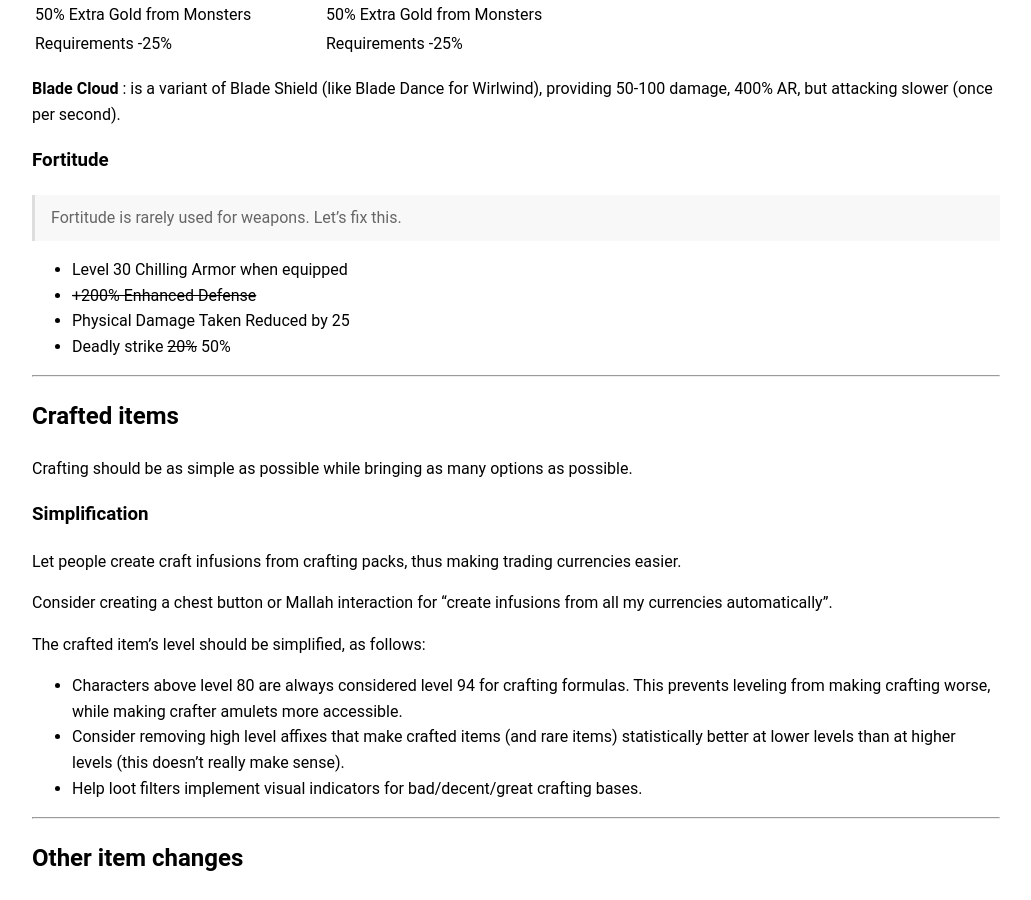
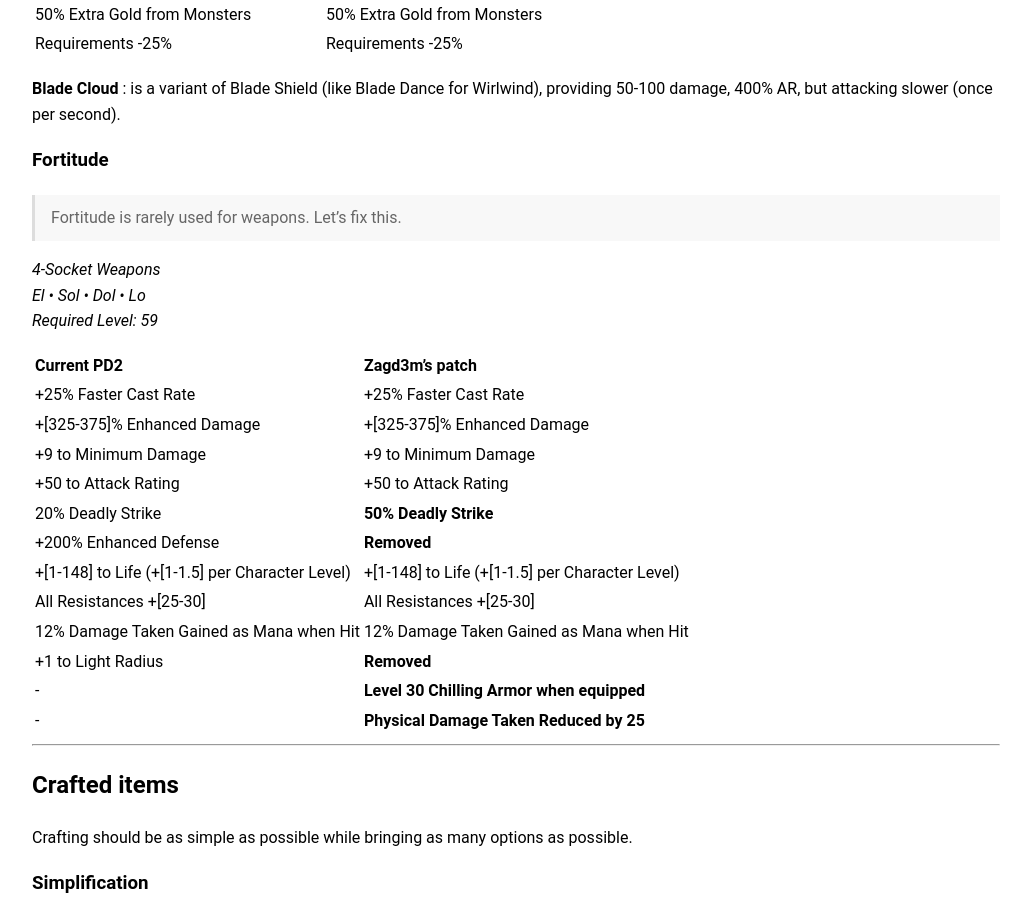
Before and after one commit to zagd3m/patchnotes, a Jekyll site: the page built from docs/full-notes.md, in a window 1280 px wide and 900 px high, scrolled down 17423 px. Shown: the whole window, without its empty margins (124-1155 px from the left). Built offline with Jekyll 4.4.1, drawn with Linux system fonts in a browser that asks for light colours.

Commit message:
Formatted fortitude.

```diff
--- a/docs/_includes/patch-sections/items_runewords.md
+++ b/docs/_includes/patch-sections/items_runewords.md
@@ -143,7 +143,21 @@
 
 > Fortitude is rarely used for weapons. Let's fix this.
 
-- Level 30 Chilling Armor when equipped
-- ~~+200% Enhanced Defense~~
-- Physical Damage Taken Reduced by 25
-- Deadly strike ~~20%~~ 50%
+*4-Socket Weapons*
+*El • Sol • Dol • Lo*
+*Required Level: 59*
+
+| Current PD2 | Zagd3m's patch |
+|:--- |:--- |
+| +25% Faster Cast Rate | +25% Faster Cast Rate |
+| +[325-375]% Enhanced Damage | +[325-375]% Enhanced Damage |
+| +9 to Minimum Damage | +9 to Minimum Damage |
+| +50 to Attack Rating | +50 to Attack Rating |
+| 20% Deadly Strike | **50% Deadly Strike** |
+| +200% Enhanced Defense | **Removed** |
+| +[1-148] to Life (+[1-1.5] per Character Level) | +[1-148] to Life (+[1-1.5] per Character Level) |
+| All Resistances +[25-30] | All Resistances +[25-30] |
+| 12% Damage Taken Gained as Mana when Hit | 12% Damage Taken Gained as Mana when Hit |
+| +1 to Light Radius | **Removed** |
+| - | **Level 30 Chilling Armor when equipped** |
+| - | **Physical Damage Taken Reduced by 25** |
```
